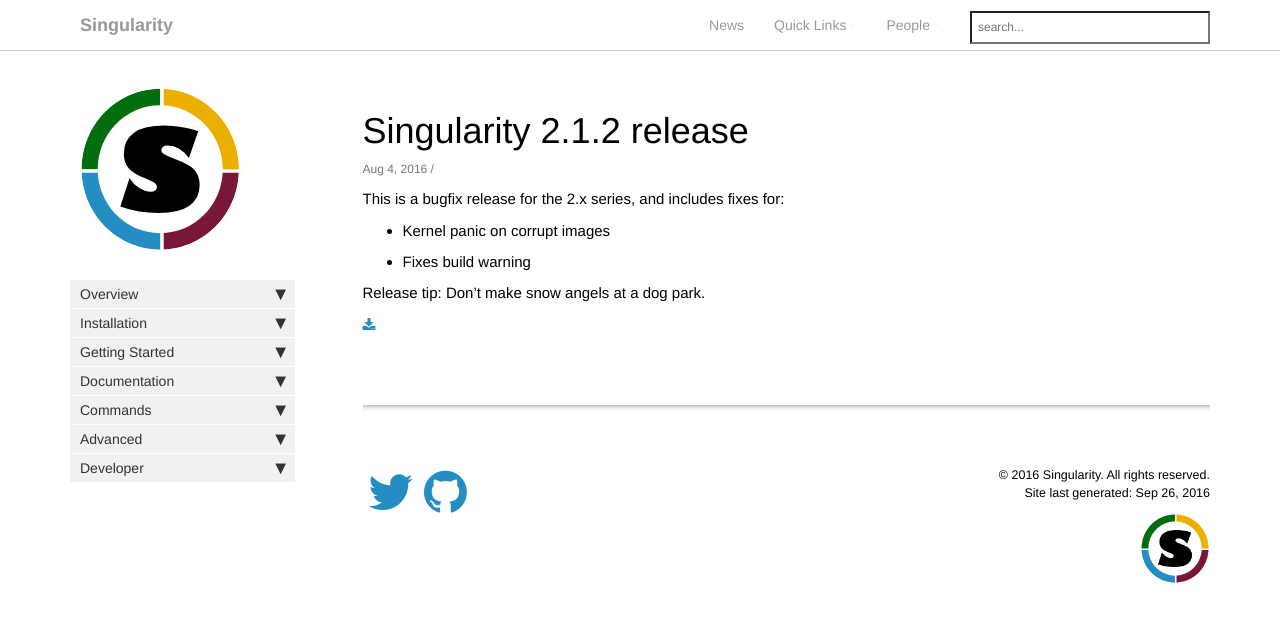
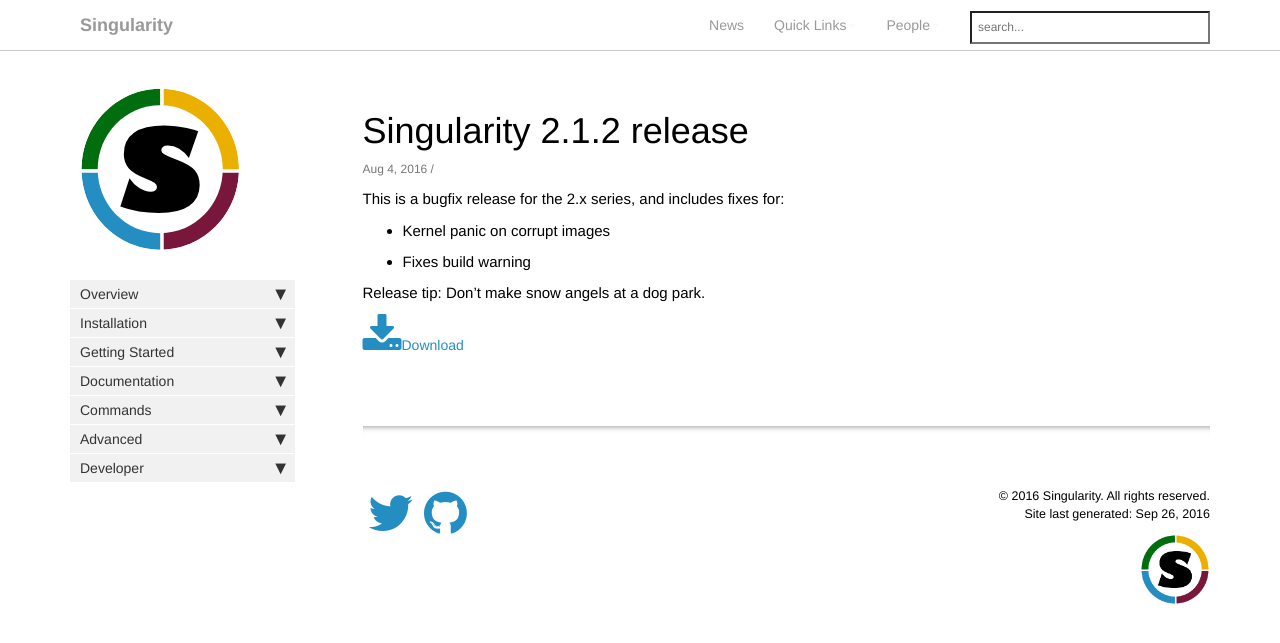
Before and after one commit to singularityware/singularityware.github.io, a Jekyll site: the page built from _posts/releases/2016-08-04-release-2-1-2.md, in a window 1280 px wide. Shown: the top 643 px of the page. Built offline with Jekyll 4.4.1, drawn with Linux system fonts in a browser that asks for light colours; nearby versions of some CDN libraries; comment, search, counter and statistics services are not loaded.

Commit message:
adding download link to release pages

```diff
--- a/_layouts/post.html
+++ b/_layouts/post.html
@@ -31,7 +31,7 @@
      {% if page.targz %}
      <span class="post-meta">
       <a class="no-after" href="{{ site.repo }}/archive/{{ page.targz }}" target="_blank">
-       <i class="fa fa-download no-after"></i></a>
+       <i class="fa fa-3x fa-download no-after"></i>Download</a>
      </span>
      {% endif %}
 
```
